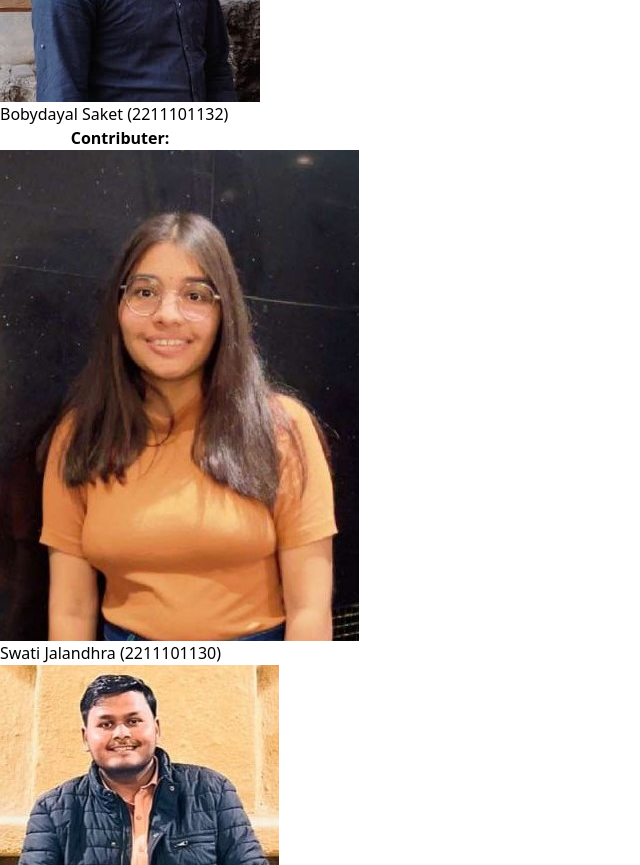
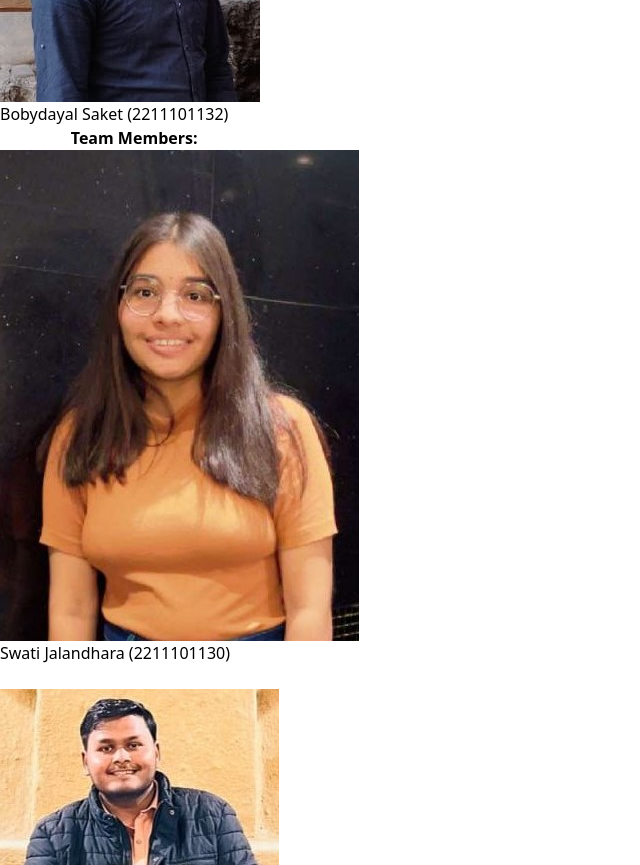
Before and after one commit to MrBobbydayal/Manit_Map, a React (Vite) app: page /AboutUs in a window 1280 px wide. Shown: the part 560-1425 px from the top of the page, without its empty margins (0-640 px from the left). Built offline with nearby package versions, Linux system fonts and the light colour scheme.

Commit message:
commit surname

```diff
--- a/src/component/AboutUs.jsx
+++ b/src/component/AboutUs.jsx
@@ -28,11 +28,12 @@ const AboutUs = () => {
 </div>
 
 <div className="text-xl text-gray-300 mb-1">
-&nbsp;  &nbsp;  &nbsp;  &nbsp;  &nbsp;  &nbsp;  &nbsp;  &nbsp;  &nbsp;<strong>Contributer:</strong>
+&nbsp;  &nbsp;  &nbsp;  &nbsp;  &nbsp;  &nbsp;  &nbsp;  &nbsp;  &nbsp;<strong>Team Members:</strong>
   <div className="flex items-start gap-4 mt-1">
     <img src={Swati} className="h-32 rounded-md" alt="Developer" />
-    <p className="mt-0.5">Swati Jalandhra (2211101130)</p>
+    <p className="mt-0.5">Swati Jalandhara (2211101130)</p>
   </div>
+  <br/>
   <div className="flex items-start gap-4 mt-1">
     <img src={Raj} className="h-28 rounded-md" alt="Developer" />
     <p className="mt-0.5">Raj Srivastava (2211101133)</p>
@@ -51,7 +52,7 @@ const AboutUs = () => {
 &nbsp;  &nbsp;  &nbsp;  &nbsp;  &nbsp;  &nbsp;  &nbsp;  &nbsp;  &nbsp; <strong>Thanks To:</strong>
   <div className="flex items-start gap-4 mt-1">
     <img src={Harshita} className="h-32 rounded-md" alt="Developer" />
-    <p className="mt-0.5">Ms. Harshita &nbsp;  &nbsp;  &nbsp;  &nbsp;  &nbsp;  &nbsp;  &nbsp;  &nbsp;  &nbsp;  &nbsp; (M Tech Scholar)</p>
+    <p className="mt-0.5">Ms. Harshita &nbsp;  &nbsp;  &nbsp;  &nbsp;  &nbsp;  &nbsp;  &nbsp;  &nbsp; (M Tech Scholar)</p>
   </div>
 </div>
             <p class="  text-gray-300 "><strong className='text-xl'>Refrences:-
```
